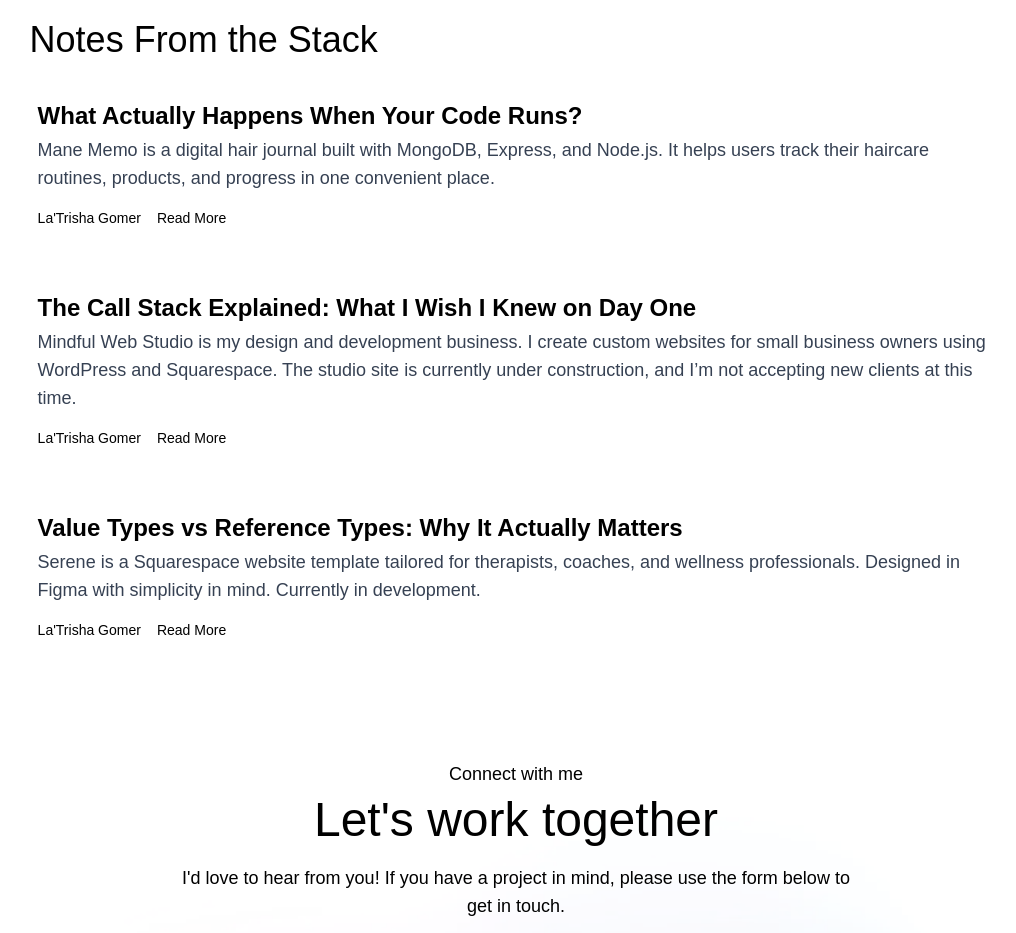
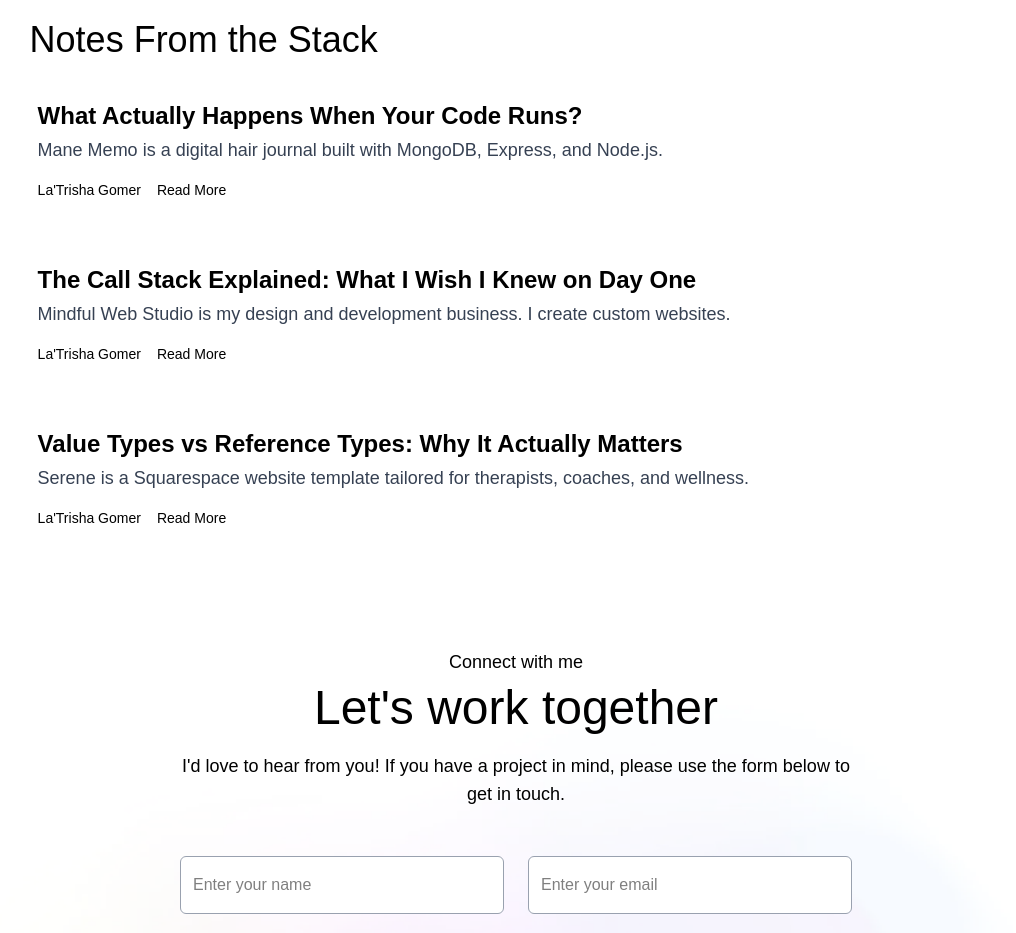
Before and after one commit to LaTrishaGomer/latrisha-gomer, a Next.js app: page / in a window 1280 px wide. Shown: the part 820-1753 px from the top of the page, without its empty margins (124-1140 px from the left). Built offline with nearby package versions, Linux system fonts and the light colour scheme; a web font is replaced by a local one.

Commit message:
shorten blog post preview

```diff
--- a/assets/assets.js
+++ b/assets/assets.js
@@ -81,14 +81,14 @@ export const assets = {
 export const workData = [
     {
         title: 'What Actually Happens When Your Code Runs?',
-        description: 'Mane Memo is a digital hair journal built with MongoDB, Express, and Node.js. It helps users track their haircare routines, products, and progress in one convenient place.',
+        description: 'Mane Memo is a digital hair journal built with MongoDB, Express, and Node.js.',
         bgImage: '/work-5.png',
         github: 'https://github.com/LaTrishaGomer/hair-log-app-project-2',
         live: 'https://www.mane-memo.com/'
     },
     {
         title: 'The Call Stack Explained: What I Wish I Knew on Day One',
-        description: 'Mindful Web Studio is my design and development business. I create custom websites for small business owners using WordPress and Squarespace. The studio site is currently under construction, and I’m not accepting new clients at this time.',
+        description: 'Mindful Web Studio is my design and development business. I create custom websites.',
         bgImage: '/work-8.png',
         live: 'https://www.mindfulwebstudio.com/'
     },
@@ -101,7 +101,7 @@ export const workData = [
     // },
     {
         title: 'Value Types vs Reference Types: Why It Actually Matters',
-        description: 'Serene is a Squarespace website template tailored for therapists, coaches, and wellness professionals. Designed in Figma with simplicity in mind. Currently in development.',
+        description: 'Serene is a Squarespace website template tailored for therapists, coaches, and wellness.',
         bgImage: '/work-7.png',
     },
 ]
```
